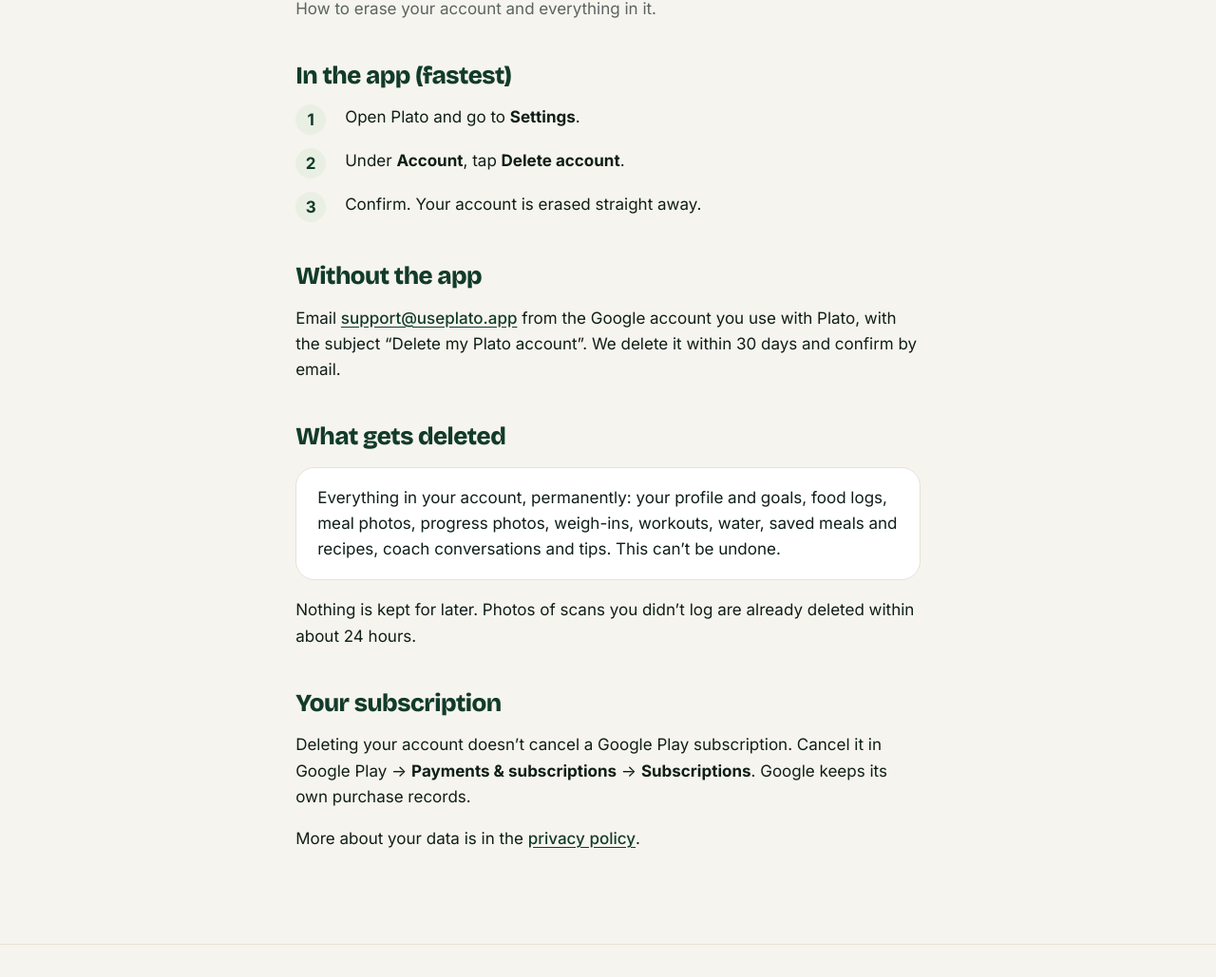
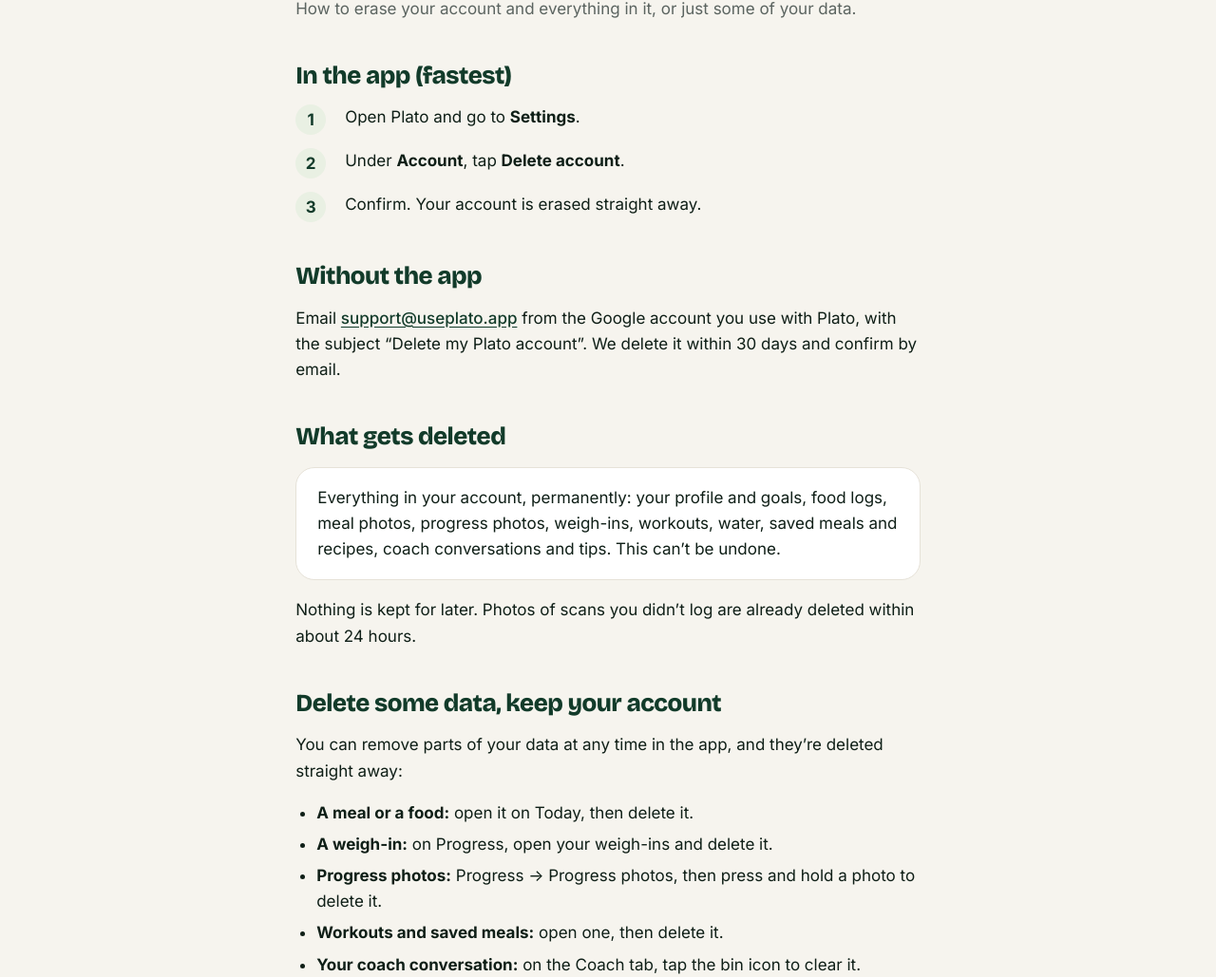
Before and after one commit to Boyooola/plato-web, a plain HTML site: page delete-account.html in a window 1280 px wide. Shown: the part 281-1310 px from the top of the page at 95% size. Drawn offline with nearby package versions, Linux system fonts and the light colour scheme.

Commit message:
docs: delete-account page explains deleting some data without the account
Co-Authored-By: Claude Opus 5.5 <noreply@anthropic.com>

```diff
--- a/delete-account.html
+++ b/delete-account.html
@@ -31,7 +31,7 @@
 </header>
 <main class="doc">
 <h1>Delete your Plato account</h1>
-<p class="meta">How to erase your account and everything in it.</p>
+<p class="meta">How to erase your account and everything in it, or just some of your data.</p>
 
 <h2>In the app (fastest)</h2>
 <ol class="steps-list">
@@ -48,6 +48,17 @@
 <p>Everything in your account, permanently: your profile and goals, food logs, meal photos, progress photos, weigh-ins, workouts, water, saved meals and recipes, coach conversations and tips. This can’t be undone.</p>
 </div>
 <p>Nothing is kept for later. Photos of scans you didn’t log are already deleted within about 24 hours.</p>
+
+<h2 id="some-data">Delete some data, keep your account</h2>
+<p>You can remove parts of your data at any time in the app, and they’re deleted straight away:</p>
+<ul>
+  <li><b>A meal or a food:</b> open it on Today, then delete it.</li>
+  <li><b>A weigh-in:</b> on Progress, open your weigh-ins and delete it.</li>
+  <li><b>Progress photos:</b> Progress → Progress photos, then press and hold a photo to delete it.</li>
+  <li><b>Workouts and saved meals:</b> open one, then delete it.</li>
+  <li><b>Your coach conversation:</b> on the Coach tab, tap the bin icon to clear it.</li>
+</ul>
+<p>To ask us to delete specific data for you instead, email <a href="mailto:support@useplato.app?subject=Delete%20some%20of%20my%20Plato%20data">support@useplato.app</a> from the Google account you use with Plato and say what you’d like removed. We do it within 30 days and confirm by email.</p>
 
 <h2>Your subscription</h2>
 <p>Deleting your account doesn’t cancel a Google Play subscription. Cancel it in Google Play → <b>Payments &amp; subscriptions</b> → <b>Subscriptions</b>. Google keeps its own purchase records.</p>
```
